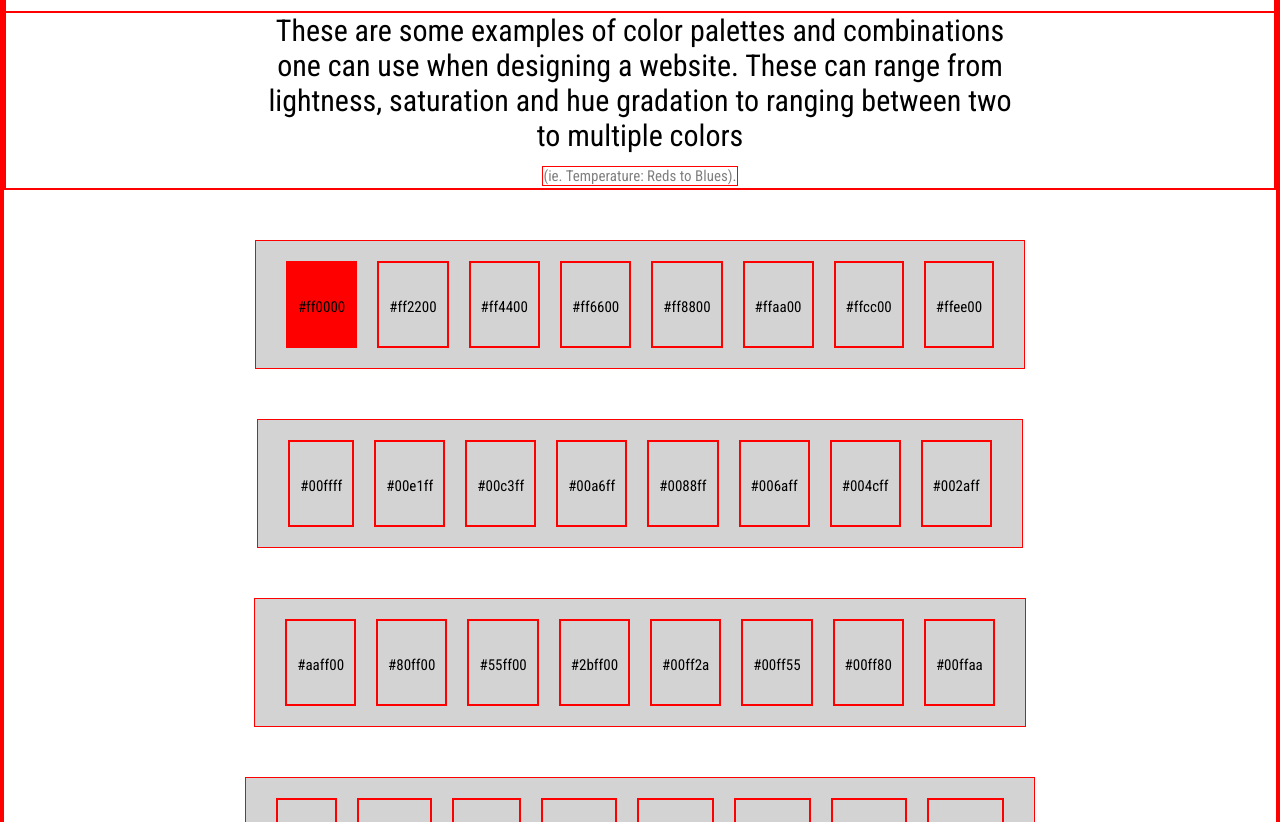
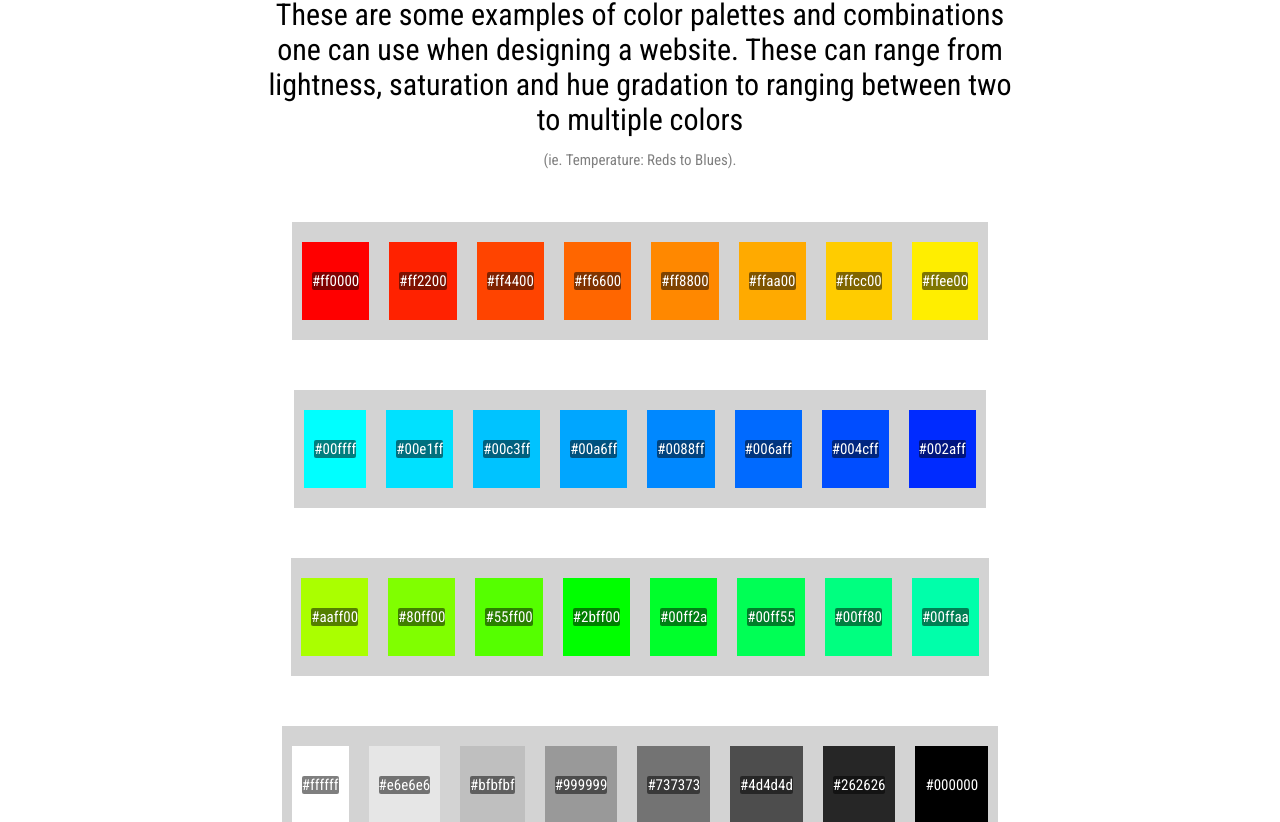
Before and after one commit to han-seouloh/website-ds, a plain HTML site: page index.html in a window 1280 px wide. Shown: the part 1038-1860 px from the top of the page. Drawn offline with Linux system fonts and the light colour scheme.

Commit message:
Add files via upload

```diff
--- a/resources/styles.css
+++ b/resources/styles.css
@@ -3,7 +3,7 @@
   box-sizing: border-box;
   margin: 0;
   padding: 0;
-  border: 1px solid red;*/
+ /*border: 1px solid red;*/
 }
 
 body {
@@ -150,34 +150,129 @@ section p {
 .swatches div {
   background-color: lightgray;
   margin: 50px auto;
-  padding: 20px;
+  padding: 20px 0;
   display: flex;
   justify-content: center;
   width: fit-content;
-  overflow-x: auto;
-  overflow-y: hidden;
 }
 
 .swatch div {
   display: inline-block;
   width: fit-content;
-  padding: 0;
+  padding: 30px 10px;
   margin: 0 10px;
+
 }
 
 .swatches div.swatch p{
   text-align: center;
   font-size: 15px;
-  height: 85px;
-  padding: 35px 10px;
+  color: white;
+  border-radius: 2px;
+  padding: 0;
+  background-color: rgba(0, 0, 0, 0.5);
 }
 
 /*Red*/
 .red div.color1{
-  background-color: red;
-
+  background-color: hsl(0, 100%, 50%);
+}
+.red div.color2{
+  background-color: hsl(8, 100%, 50%);
+}
+.red div.color3{
+  background-color: hsl(16, 100%, 50%);
+}
+.red div.color4{
+  background-color: hsl(24, 100%, 50%);
+}
+.red div.color5{
+  background-color: hsl(32, 100%, 50%);
+}
+.red div.color6{
+  background-color: hsl(40, 100%, 50%);
+}
+.red div.color7{
+  background-color: hsl(48, 100%, 50%);
+}
+.red div.color8{
+  background-color: hsl(56, 100%, 50%);
 }
 
-/*Red*/
-/*Red*/
-/*Red*/
+/*Blue*/
+.blue div.color1{
+  background-color: hsl(180, 100%, 50%);
+}
+.blue div.color2{
+  background-color: hsl(187, 100%, 50%);
+}
+.blue div.color3{
+  background-color: hsl(194, 100%, 50%);
+}
+.blue div.color4{
+  background-color: hsl(201, 100%, 50%);
+}
+.blue div.color5{
+  background-color: hsl(208, 100%, 50%);
+}
+.blue div.color6{
+  background-color: hsl(215, 100%, 50%);
+}
+.blue div.color7{
+  background-color: hsl(222, 100%, 50%);
+}
+.blue div.color8{
+  background-color: hsl(230, 100%, 50%);
+}
+
+/*Green*/
+.green div.color1{
+  background-color: hsl(80, 100%, 50%);
+}
+.green div.color2{
+  background-color: hsl(90, 100%, 50%);
+}
+.green div.color3{
+  background-color: hsl(100, 100%, 50%);
+}
+.green div.color4{
+  background-color: hsl(120, 100%, 50%);
+}
+.green div.color5{
+  background-color: hsl(130, 100%, 50%);
+}
+.green div.color6{
+  background-color: hsl(140, 100%, 50%);
+}
+.green div.color7{
+  background-color: hsl(150, 100%, 50%);
+}
+.green div.color8{
+  background-color: hsl(160, 100%, 50%);
+}
+
+/*Grayscale*/
+.grayscale div.color1{
+  background-color: hsl(0, 0%, 100%);
+}
+.grayscale div.color2{
+  background-color: hsl(0, 0%, 90%);
+}
+.grayscale div.color3{
+  background-color: hsl(0, 0%, 75%);
+}
+.grayscale div.color4{
+  background-color: hsl(0, 0%, 60%);
+}
+.grayscale div.color5{
+  background-color: hsl(0, 0%, 45%);
+}
+.grayscale div.color6{
+  background-color: hsl(0, 0%, 30%);
+}
+.grayscale div.color7{
+  background-color: hsl(0, 0%, 15%);
+}
+.grayscale div.color8{
+  background-color: hsl(0, 0%, 0%);
+}
```
